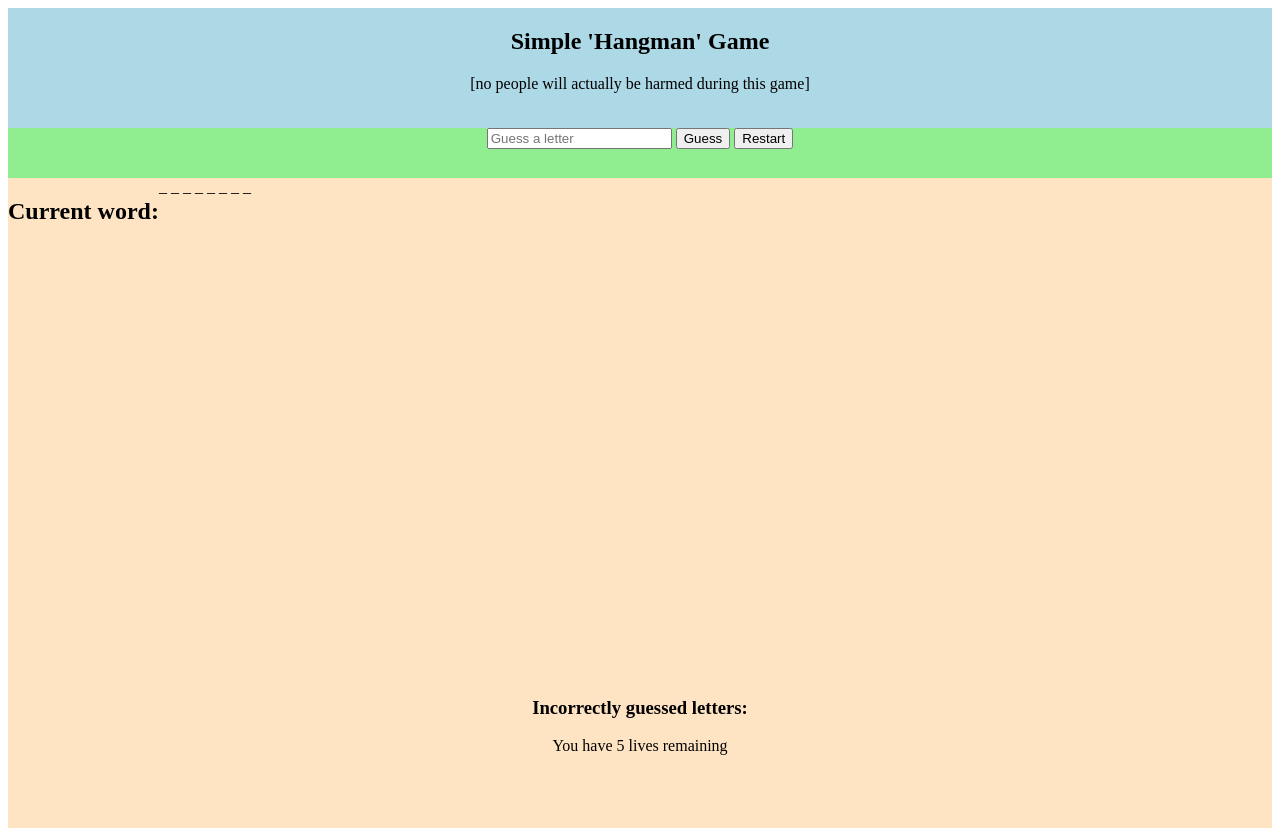
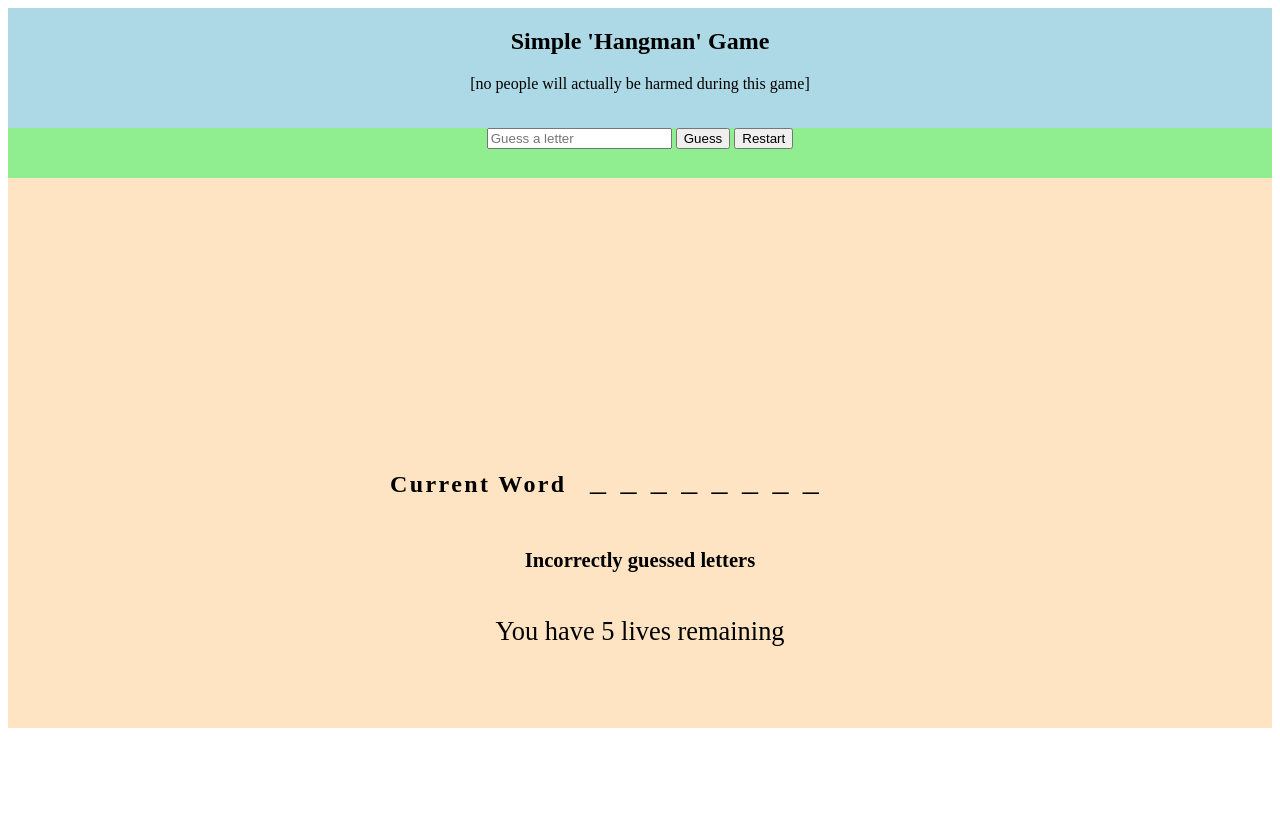
Before and after one commit to R-Sabajo/4-Hangman-Jest-Testing, a website: page index.html in a window 1280 px wide. After the commit the page ends 800 px from the top, so only its background shows below. Drawn offline with Linux system fonts and the light colour scheme.

Commit message:
stylen van main en footer

```diff
--- a/index.html
+++ b/index.html
@@ -27,11 +27,11 @@
       </nav>
 
       <main class="main">
-        <h2>Current word:</h2>
+        <h2>Current Word</h2>
         <div class="the_word">_ _ _ _ _</div>
       </main>
       <footer class="footer">
-        <h3>Incorrectly guessed letters:</h3>
+        <h3>Incorrectly guessed letters</h3>
         <div class="guessed_letters"></div>
         <p class="lives">You have <span></span> lives remaining</p>
       </footer>
--- a/style.css
+++ b/style.css
@@ -1,9 +1,14 @@
+.body {
+  padding: 0;
+  margin: 0;
+}
+
 .container {
   background-color: bisque;
   box-sizing: border-box;
   display: grid;
   grid-template-columns: 1fr 1fr 1fr;
-  grid-template-rows: 120px 50px 500px 150px;
+  grid-template-rows: 120px 50px 350px 200px;
   grid-template-areas:
     'h h h'
     'n n n'
@@ -25,16 +30,46 @@
 
 .main {
   grid-area: m;
+  background-color: bisque;
   display: flex;
-  background-color: bisque;
+  flex-direction: row;
+  justify-content: center;
+  align-items: flex-end;
 }
 
-.h2 {
+.main h2 {
+  padding: 0;
+  margin: 0;
+  grid-area: m;
+  background-color: bisque;
+  margin-bottom: 30px;
+  width: 200px;
+  letter-spacing: 0.1em;
+}
+
+.the_word {
+  font-size: 2em;
+  width: 300px;
+  margin-bottom: 30px;
+  letter-spacing: 0.1em;
 }
 
 footer {
   text-align: center;
   grid-area: f;
+  font-size: 1.1em;
+}
+
+.guessed_letters {
+  font-weight: 800;
+  font-size: 2.5em;
+  letter-spacing: 0.3em;
+  line-height: 0.4em;
+}
+
+.lives {
+  font-size: 1.5em;
+  line-height: 2.5em;
 }
 
 .win,
```
